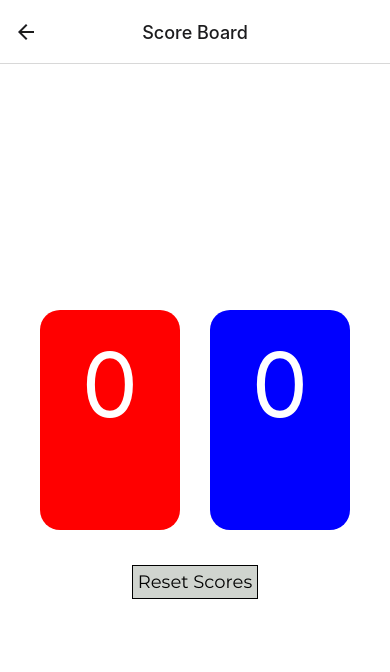
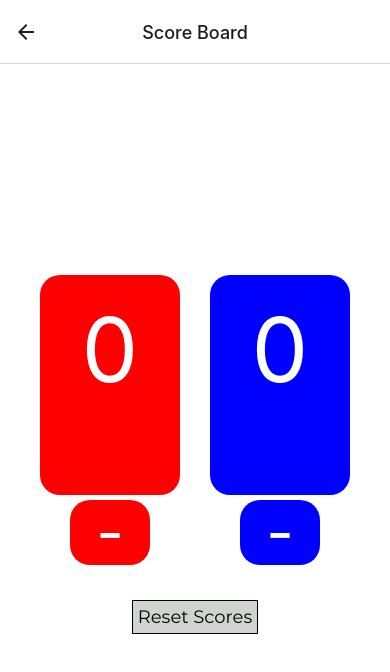
Before and after one commit to Grigelkotten/bjj-app, a React Native app: screen /ScoreBoard in a window 390 px wide. Shown: the top 672 px of the page. Built offline with nearby package versions, Linux system fonts and the light colour scheme.

Commit message:
fixed minus bug

```diff
--- a/App.tsx
+++ b/App.tsx
@@ -7,6 +7,10 @@ import HomeScreen from './screens/HomeScreen';
 import ScoreBoardScreen from './screens/ScoreBoardScreen';
 import RulesScreen from './screens/RulesScreen';
 import { useFonts } from 'expo-font';
+import * as SplashScreen from 'expo-splash-screen';
+import { useCallback } from 'react';
+
+SplashScreen.preventAutoHideAsync();
 
 export type RootStackParamList = {
   Home: undefined;
@@ -22,9 +26,19 @@ export default function App() {
     'Montserrat-Regular': require('./assets/fonts/Montserrat-Regular.otf'),
   });
 
+  const onLayoutRootView = useCallback(async () => {
+    if (fontsLoaded) {
+      await SplashScreen.hideAsync();
+    }
+  }, [fontsLoaded]);
+
+  if (!fontsLoaded) {
+    return null;
+  }
+
   return (
     <SafeAreaProvider>
-    <NavigationContainer>
+    <NavigationContainer onReady={onLayoutRootView}>
       <StatusBar style="auto"  />
       <Stack.Navigator initialRouteName='Home'>
         <Stack.Screen name="Home" component={HomeScreen}
--- a/screens/ScoreBoardScreen.tsx
+++ b/screens/ScoreBoardScreen.tsx
@@ -17,6 +17,18 @@ export default function DetailsScreen({navigation, route} : Props) {
         SetSecondCount(0);
     }
 
+    const decrementFirstCount = () => {
+        if (firstCount > 0) {
+          SetFirstCount(firstCount - 1);
+        }
+      };
+
+      const decrementSecondCount = () => {
+        if (secondCount > 0) {
+          SetSecondCount(secondCount - 1);
+        }
+      };
+
     return (
       <View style={styles.container}>
         <View style={styles.row}>
@@ -25,6 +37,14 @@ export default function DetailsScreen({navigation, route} : Props) {
         </Pressable>
         <Pressable onPress={() => SetSecondCount(secondCount + 1)}>
             <Text style={styles.secondButton}>{secondCount}</Text>
+        </Pressable>
+        </View>
+        <View style={styles.minusRow}>
+        <Pressable onPress={decrementFirstCount}>
+            <Text style={styles.redMinus}>-</Text>
+        </Pressable>
+        <Pressable onPress={decrementSecondCount}>
+            <Text style={styles.blueMinus}>-</Text>
         </Pressable>
         </View>
         <View>
@@ -81,5 +101,34 @@ export default function DetailsScreen({navigation, route} : Props) {
         marginTop: 30,
         fontSize: 18,
         fontFamily: 'Montserrat-Regular'
+    },
+    minusRow: {
+        justifyContent: 'space-between',
+        flexDirection: 'row',
+        gap: 90
+    },
+    redMinus: {
+        color: 'white',
+        backgroundColor: 'red',
+        fontSize: 60,
+        justifyContent: 'center',
+        alignItems: 'center',
+        textAlign: 'center',
+        minWidth: 80,
+        maxHeight: 80,
+        lineHeight: 65,
+        borderRadius: 20
+    },
+    blueMinus: {
+        color: 'white',
+        backgroundColor: 'blue',
+        fontSize: 60,
+        justifyContent: 'center',
+        alignItems: 'center',
+        textAlign: 'center',
+        minWidth: 80,
+        maxHeight: 80,
+        lineHeight: 65,
+        borderRadius: 20
     }
   });
```
